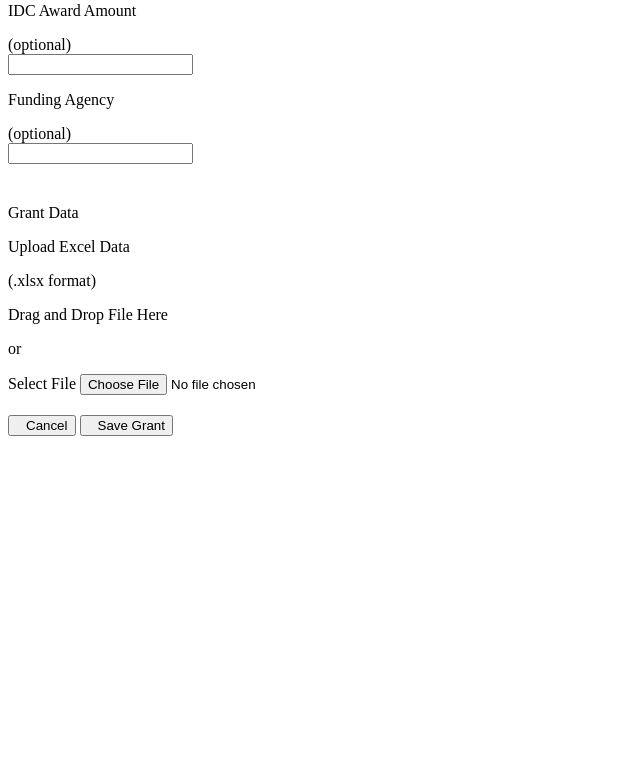
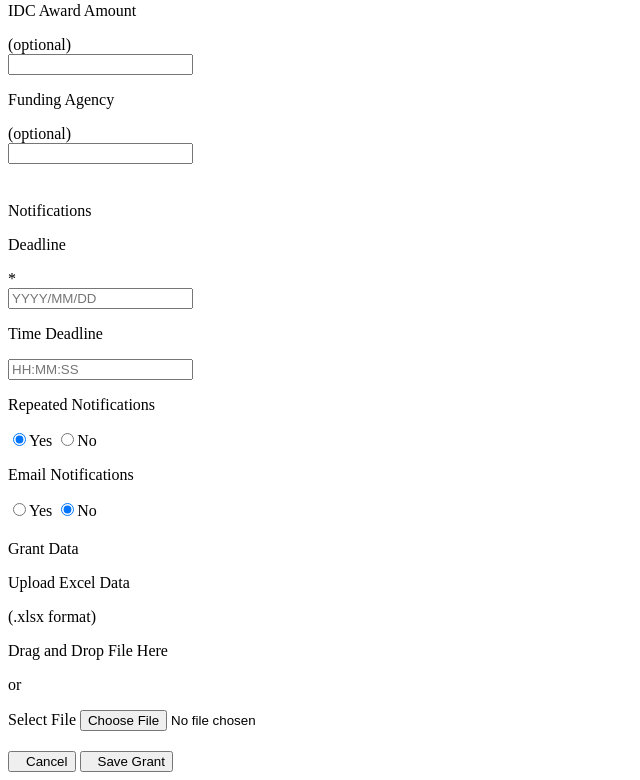
Before and after one commit to ZacharyMcGee/Grant-Management-Dashboard, a PHP site: page /includes/grants/new-grant.php in a window 1280 px wide. Shown: the part 307-1087 px from the top of the page, without its empty margins (0-640 px from the left). Before the commit the page ends 743 px from the top, so only its background shows below. Run offline with PHP 8.4, Linux system fonts and the light colour scheme.

Commit message:
added creating notifications to new grant

```diff
--- a/Grant Management Dashboard/includes/grants/new-grant.php
+++ b/Grant Management Dashboard/includes/grants/new-grant.php
@@ -47,6 +47,46 @@ $("#save-new-grant").click(function(){
 
         });
     //JSON.parse(sessionStorage.getItem("result"));
+
+    var deadlineNot=document.getElementById('notification-deadline').value;
+    var timeDeadline=document.getElementById('notification-deadline-time').value;
+    if(timeDeadline==""){
+      timeDeadline="00:00:00";
+    }
+    if(timeDeadline!=""){
+      var pattern=new RegExp('[0-9]{2}:[0-9]{2}:[0-9]{2}');
+      var patterntest=pattern.test(timeDeadline);
+      if(patterntest==false){
+        timeDeadline="00:00:00";
+      }
+    }
+    var repDeadline;
+    var emailDeadline;
+    if(document.getElementById('yerepeat').checked){
+      repDeadline=document.getElementById('yerepeat').value;
+    }
+    else{
+      repDeadline=document.getElementById('norepeat').value;
+    }
+    if(document.getElementById('yeemail').checked){
+      emailDeadline=document.getElementById('yeemail').value;
+    }
+    else{
+      emailDeadline=document.getElementById('noemail').value;
+    }
+    console.log(sessionStorage.getItem("result"));
+    $.ajax({
+        url: "functions/save-notification.php",
+        type: "post",
+        data: { 'deadline' : deadlineNot, 'times' : timeDeadline, 'repeat' : repDeadline, 'email' : emailDeadline } ,
+        success: function (response) {
+          console.log(response);
+          showAlert("success", response);
+        },
+        error: function(jqXHR, textStatus, errorThrown) {
+            console.log(textStatus, errorThrown);
+        }
+      });
   }
 });
 
@@ -61,6 +101,7 @@ function validateNewGrantForm(){
   var grantNameForm = document.getElementById('input-title');
   var budgetPurposeForm = document.getElementById('input-bp');
   var dcAwardAmountForm = document.getElementById('input-dc-award');
+  var deadlineForm=document.getElementById('notification-deadline').value;
 
   if(grantNameForm.value == ""){
     showAlert("error", "You must enter a grant name!");
@@ -77,6 +118,18 @@ function validateNewGrantForm(){
   else if(isNaN(dcAwardAmountForm.value)){
     showAlert("error", "Award must be a valid dollar amount!");
     return false;
+  }
+  else if(deadlineForm== ""){
+    showAlert("error", "Please enter a deadline");
+    return false;
+  }
+  else if (deadlineForm!="") {
+    var pattern=new RegExp('[0-9]{4}[/-][0-9]{2}[/-][0-9]{2}');
+    var patterntest=pattern.test(deadlineForm);
+    if(patterntest==false){
+      showAlert("error", "Please input deadline as \"YYYY/MM/DD\" or \"YYYY-MM-DD\"");
+      return false;
+    }
   }
   return true;
 }
@@ -132,6 +185,49 @@ function validateNewGrantForm(){
   </div>
 </div>
 
+<br>
+<div class="full-card">
+  <div class="card-title">
+    <div class="card-title-text">
+      <i class="fas fa-calendar"></i><span class="parent-link">Notifications</span>
+    </div>
+    <div class="card-title-button">
+    </div>
+  </div>
+<div class="card-body">
+  <div class="information-container">
+  <div class="input-grant-title"><!--<div class="input-deadline-notifications">-->
+    <p>Deadline</p><span class="small-asterix">*</span>
+    <div class="input-grant-input-container">
+      <i class="fas fa-calendar-times fa-lg fa-fw" aria-hidden="true"></i>
+      <input type="text" id="notification-deadline" class="input-text" placeholder="YYYY/MM/DD" pattern="[1-9]{4}/[1-9]{2}/[1-9]{2}">
+    </div>
+  </div>
+  <div class="input-grant-description"><!--<div class="input-time-notifications">-->
+    <p>Time Deadline</p>
+    <div class="input-grant-input-container">
+      <i class="fas fa-clock fa-lg fa-fw" aria-hidden="true"></i>
+      <input type="text" id="notification-deadline-time" class="input-text" placeholder="HH:MM:SS" pattern="[1-9]{2}:[1-9]{2}:[1-9]{2}">
+    </div>
+  </div>
+  <div class="input-grant-title"><!--<div class="input-repeat-notifications">-->
+    <p>Repeated Notifications</p>
+    <div class="input-grant-input-container">
+      <input type="radio" id="yerepeat" name="repnot" value="1" checked>Yes
+      <input type="radio" id="norepeat" name="repnot" value="0">No
+    </div>
+  </div>
+  <div class="input-grant-description"><!--<div class="input-email-notifications">-->
+    <p>Email Notifications</p>
+    <div class="input-grant-input-container">
+      <input type="radio" id="yeemail" name="email" value="1">Yes
+      <input type="radio" id="noemail" name="email" value="0" checked>No
+    </div>
+  </div>
+</div>
+</div>
+</div>
+
 <div class="full-card" style="margin-top:20px; padding-bottom: 20px;">
   <div class="card-title">
     <div class="card-title-text">
```
